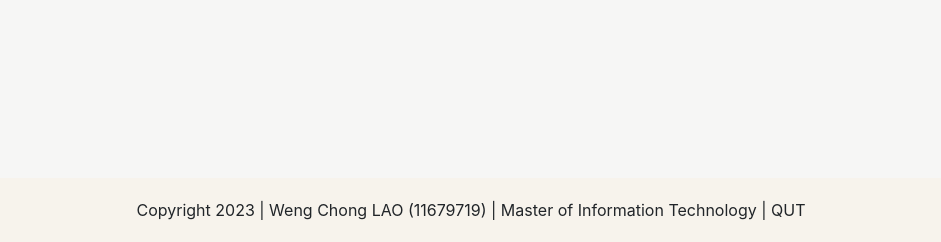
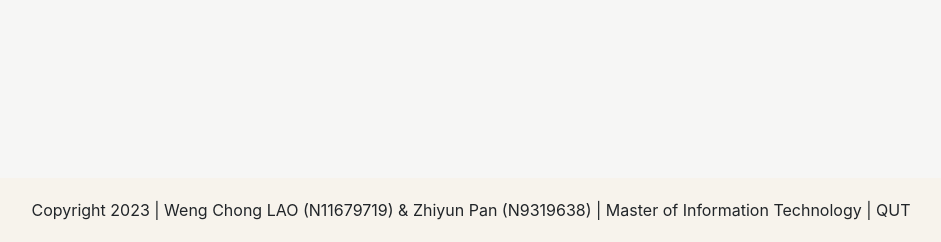
Before and after one commit to wengchonglao0124/eFlooringStore, a Flask app: page /shoppingcart in a window 1280 px wide. Shown: the part 686-928 px from the top of the page, without its empty margins (169-1110 px from the left). Run offline with Flask 3, Linux system fonts and the light colour scheme; data comes from the database, SQL or seed files in the repository; data that the repository does not hold is empty; some libraries are stand-ins or nearby versions.

Commit message:
Add and modify the collaborators in the <footer> section

```diff
--- a/eFlooringStore/templates/base.html
+++ b/eFlooringStore/templates/base.html
@@ -178,7 +178,7 @@
     </main>
 
     <footer>
-        Copyright 2023 | Weng Chong LAO (11679719) | Master of Information Technology | QUT
+        Copyright 2023 | Weng Chong LAO (N11679719) & Zhiyun Pan (N9319638) | Master of Information Technology | QUT
     </footer>
 
     <!-- Optional JavaScript; choose one of the two! -->
```
